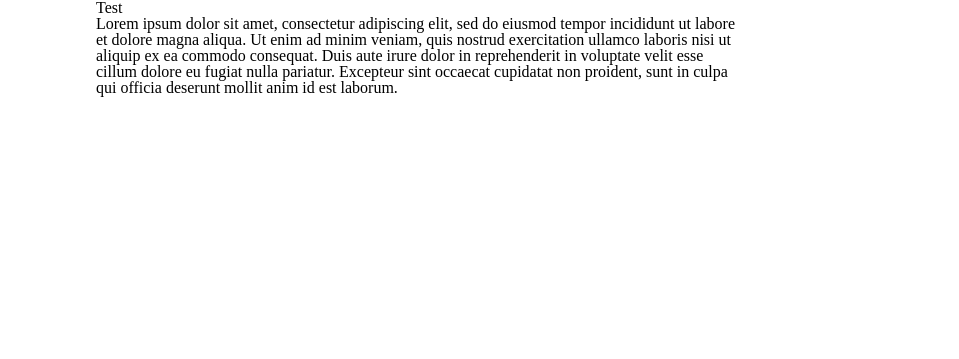
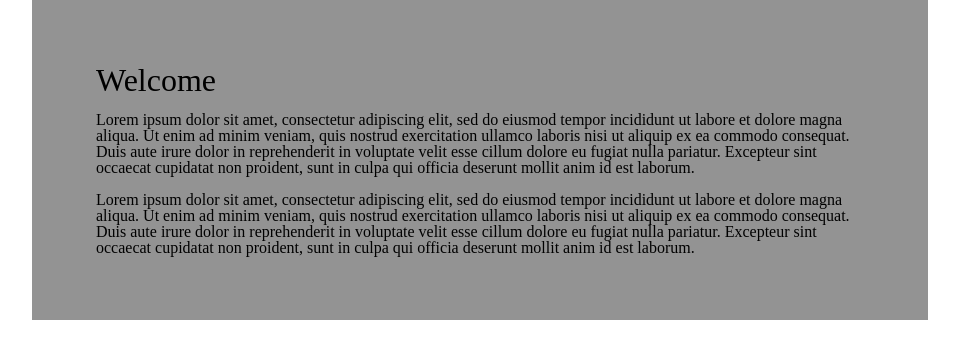
Before and after one commit to Daan7777/proefexamen, a PHP site: page / in a window 1280 px wide. Shown: the part 51-410 px from the top of the page, without its empty margins (224-1183 px from the left). Run offline with PHP 8.4, Linux system fonts and the light colour scheme.

Commit message:
Welcome page changes

```diff
--- a/css/styles.css
+++ b/css/styles.css
@@ -155,10 +155,19 @@ table {
 	height: 50px;
 	width: 50px;
   }
-
+/* Content div */
+.content {
+	width: 60%;
+	margin-left: 20%;
+	margin-right: 20%;
+	padding: 5%;
+	background-color: rgb(147, 147, 147);
+}
 /* Welcome page */
 .welcomeMessage {
-	width: 50%;
-	margin-left: 25%;
-	margin-right: 25%;
+
 }
+
+.welcomeMessage h1 {
+	font-size: 200%;
+}
--- a/index.php
+++ b/index.php
@@ -15,7 +15,10 @@
 <div class="content">
     <!-- Page content -->
     <div class="welcomeMessage">
-        <h1>Test</h1>
+        <h1>Welcome</h1>
+        <br/>
+        <p>Lorem ipsum dolor sit amet, consectetur adipiscing elit, sed do eiusmod tempor incididunt ut labore et dolore magna aliqua. Ut enim ad minim veniam, quis nostrud exercitation ullamco laboris nisi ut aliquip ex ea commodo consequat. Duis aute irure dolor in reprehenderit in voluptate velit esse cillum dolore eu fugiat nulla pariatur. Excepteur sint occaecat cupidatat non proident, sunt in culpa qui officia deserunt mollit anim id est laborum.</p>
+        <br/>
         <p>Lorem ipsum dolor sit amet, consectetur adipiscing elit, sed do eiusmod tempor incididunt ut labore et dolore magna aliqua. Ut enim ad minim veniam, quis nostrud exercitation ullamco laboris nisi ut aliquip ex ea commodo consequat. Duis aute irure dolor in reprehenderit in voluptate velit esse cillum dolore eu fugiat nulla pariatur. Excepteur sint occaecat cupidatat non proident, sunt in culpa qui officia deserunt mollit anim id est laborum.</p>
     </div>
 </div>
```
